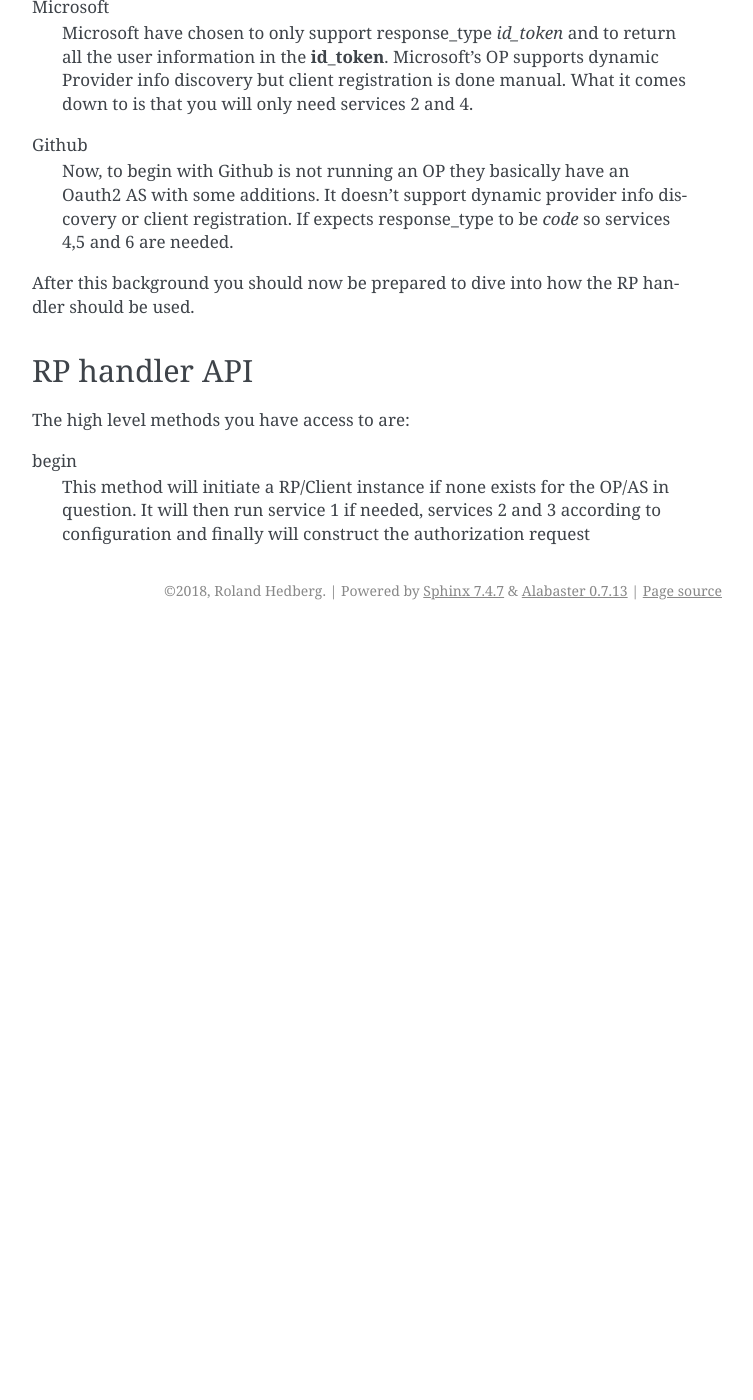
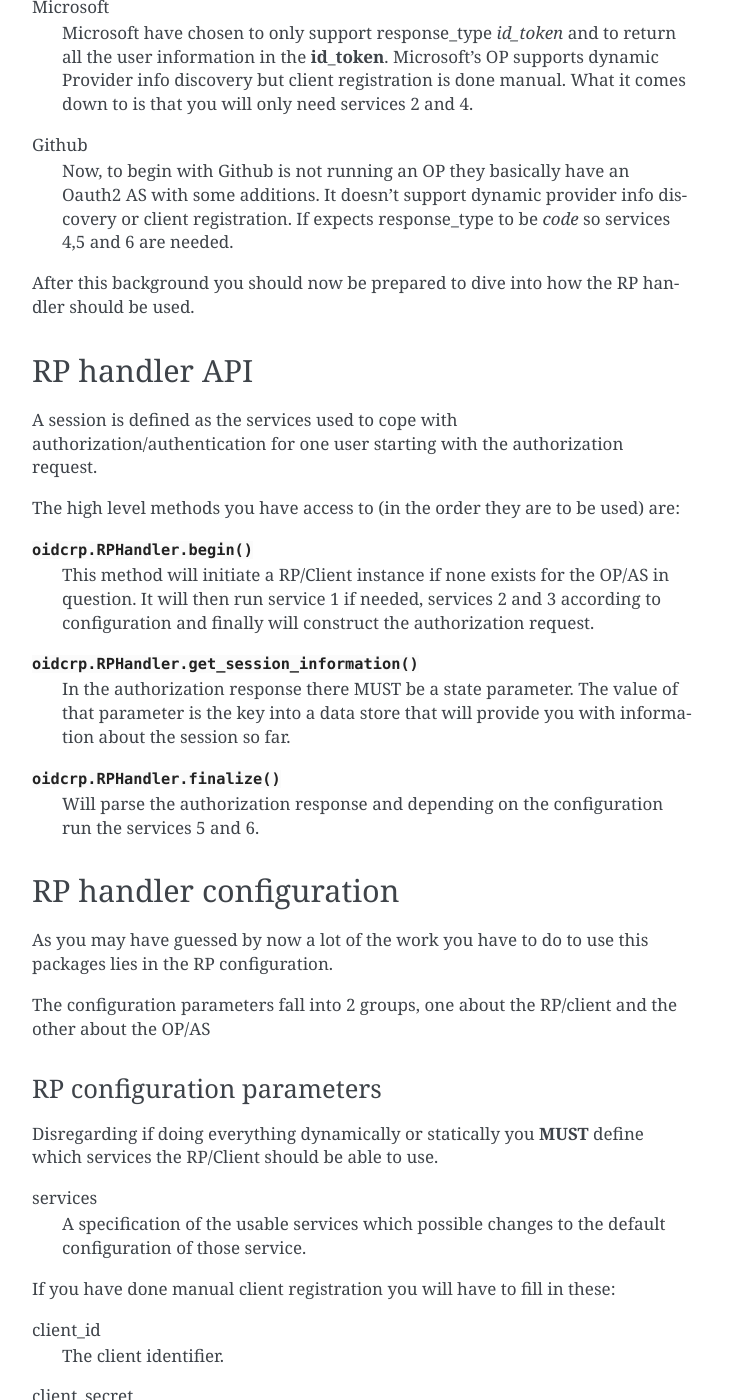
Before and after one commit to IdentityPython/JWTConnect-Python-OidcRP, a Sphinx documentation site: the page built from doc/source/rp_handler.rst, in a window 1280 px wide and 1400 px high, scrolled down 2034 px. Shown: the whole window, without its empty margins (388-1141 px from the left). Built offline with Sphinx 7.4.7, drawn with Linux system fonts in a browser that asks for light colours; before the commit the page ends 2664 px from its top, so only the background shows below that; some of the changed text lies outside the part shown.

Commit message:
Working on the documentation

```diff
--- a/doc/source/conf.py
+++ b/doc/source/conf.py
@@ -1,7 +1,7 @@
 #!/usr/bin/env python3
 # -*- coding: utf-8 -*-
 #
-# oicrp documentation build configuration file, created by
+# oidcrp documentation build configuration file, created by
 # sphinx-quickstart on Fri Feb 23 13:32:06 2018.
 #
 # This file is execfile()d with the current directory set to its
@@ -50,7 +50,7 @@ source_suffix = '.rst'
 master_doc = 'index'
 
 # General information about the project.
-project = 'oicrp'
+project = 'oidcrp'
 copyright = '2018, Roland Hedberg'
 author = 'Roland Hedberg'
 
@@ -116,7 +116,7 @@ html_sidebars = {
 # -- Options for HTMLHelp output ------------------------------------------
 
 # Output file base name for HTML help builder.
-htmlhelp_basename = 'oicrpdoc'
+htmlhelp_basename = 'oidcrpdoc'
 
 
 # -- Options for LaTeX output ---------------------------------------------
@@ -143,7 +143,7 @@ latex_elements = {
 # (source start file, target name, title,
 #  author, documentclass [howto, manual, or own class]).
 latex_documents = [
-    (master_doc, 'oicrp.tex', 'oicrp Documentation',
+    (master_doc, 'oidcrp.tex', 'oidcrp Documentation',
      'Roland Hedberg', 'manual'),
 ]
 
@@ -153,7 +153,7 @@ latex_documents = [
 # One entry per manual page. List of tuples
 # (source start file, name, description, authors, manual section).
 man_pages = [
-    (master_doc, 'oicrp', 'oicrp Documentation',
+    (master_doc, 'oidcrp', 'oidcrp Documentation',
      [author], 1)
 ]
 
@@ -164,8 +164,8 @@ man_pages = [
 # (source start file, target name, title, author,
 #  dir menu entry, description, category)
 texinfo_documents = [
-    (master_doc, 'oicrp', 'oicrp Documentation',
-     author, 'oicrp', 'One line description of project.',
+    (master_doc, 'oidcrp', 'oidcrp Documentation',
+     author, 'oidcrp', 'One line description of project.',
      'Miscellaneous'),
 ]
 
--- a/doc/source/rp_handler.rst
+++ b/doc/source/rp_handler.rst
@@ -116,10 +116,105 @@ should be used.
 RP handler API
 --------------
 
-The high level methods you have access to are:
+A session is defined as the services used to cope with authorization/authentication
+for one user starting with the authorization request.
 
-begin
+The high level methods you have access to (in the order they are to be
+used) are:
+
+:py:meth:`oidcrp.RPHandler.begin`
     This method will initiate a RP/Client instance if none exists for the
     OP/AS in question. It will then run service 1 if needed, services 2 and 3
     according to configuration and finally will construct the authorization
-    request
+    request.
+
+:py:meth:`oidcrp.RPHandler.get_session_information`
+    In the authorization response there MUST be a state parameter. The value
+    of that parameter is the key into a data store that will provide you
+    with information about the session so far.
+
+:py:meth:`oidcrp.RPHandler.finalize`
+    Will parse the authorization response and depending on the configuration
+    run the services 5 and 6.
+
+
+------------------------
+RP handler configuration
+------------------------
+
+As you may have guessed by now a lot of the work you have to do to use this
+packages lies in the RP configuration.
+
+The configuration parameters fall into 2 groups, one about the RP/client and
+the other about the OP/AS
+
+RP configuration parameters
+---------------------------
+
+Disregarding if doing everything dynamically or statically you **MUST**
+define which services the RP/Client should be able to use.
+
+services
+    A specification of the usable services which possible changes to the
+    default configuration of those service.
+
+If you have done manual client registration you will have to fill in these:
+
+client_id
+    The client identifier.
+
+client_secret
+    The client secret
+
+redirect_uris
+    A set of URLs from which the RP can chose one to be added to the
+    authorization request. The expectation is that the OP/AS will redirect
+    the use back to this URL after the authorization/authentication has
+    completed.
+
+behavior
+    Information about how the RP should behave towards the OP/AS
+
+If the provider info discovery is done dynamically you need this
+
+client_prefs
+    How the RP should prefer to behave against the OP/AS
+
+OP configuration parameters
+---------------------------
+
+issuer
+    The Issuer ID of the OP.
+
+allow
+    If there is a deviation from the standard as to how the OP/AS behaves this
+    gives you the possibility to say you are OK with the deviation.
+    Presently there is only one thing you can allow and that is the *issuer*
+    in the provider info is not the same as the URL you used to fetch the
+    information.
+
+RP configuration - Google
+-------------------------
+
+A working configuration where the client_id and client_secret is replaced
+with dummy values::
+
+    {
+        "issuer": "https://accounts.google.com/",
+        "client_id": "xxxxxxxxx.apps.googleusercontent.com",
+        "client_secret": "2222222222",
+        "redirect_uris": ["{}/authz_cb/google".format(BASEURL)],
+        "client_prefs": {
+            "response_types": ["code"],
+            "scope": ["openid", "profile", "email"],
+            "token_endpoint_auth_method": ["client_secret_basic",
+                                           'client_secret_post']
+        },
+        "services": {
+            'ProviderInfoDiscovery': {},
+            'Authorization': {},
+            'AccessToken': {},
+            'RefreshAccessToken': {},
+            'UserInfo': {}
+        }
+    }
--- a/src/oidcrp/__init__.py
+++ b/src/oidcrp/__init__.py
@@ -161,6 +161,9 @@ class RPHandler(object):
 
     def pick_config(self, issuer):
         return self.client_configs[issuer]
+
+    def get_session_information(self, state):
+        return self.session_interface.get_state(state)
 
     def init_client(self, issuer):
         _cnf = self.pick_config(issuer)
```
Also changed, not shown: 1 other file.
